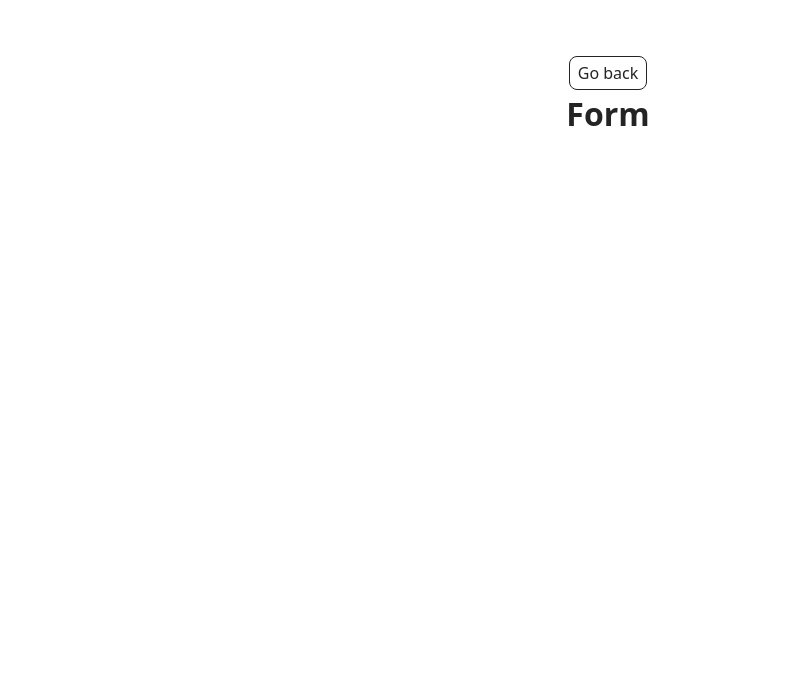
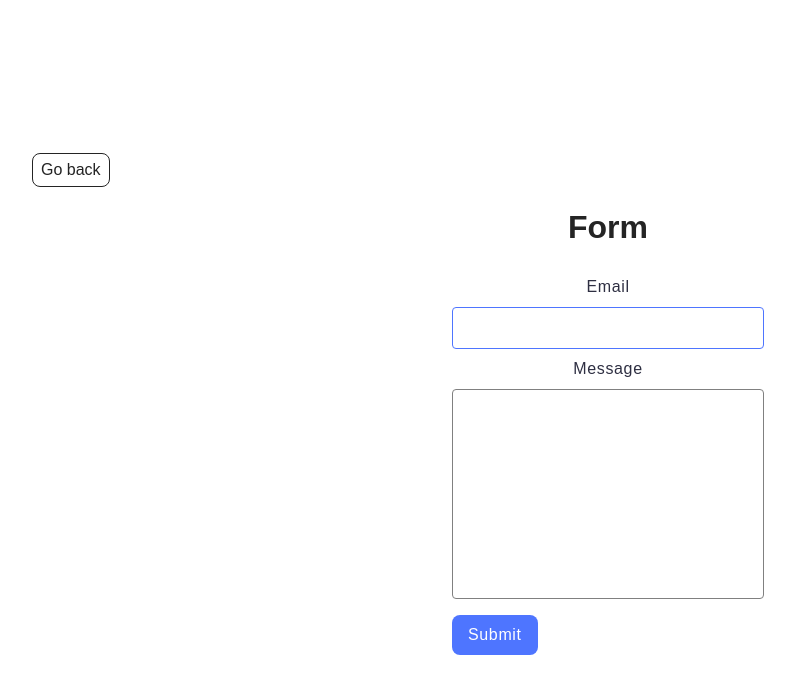
Before and after one commit to liudmylachursinova/goit-js-hw-09, a website built with Vite: page src/2-form.html in a window 1280 px wide. Shown: the whole page, without its empty margins (32-827 px from the left). Built offline with nearby package versions, Linux system fonts and the light colour scheme.

Commit message:
HW9 JS part2

```diff
--- a/src/2-form.html
+++ b/src/2-form.html
@@ -12,6 +12,17 @@
       <div class="container">
         <a class="back-link" href="./index.html">Go back</a>
         <h1 class="main-title">Form</h1>
+        <form class="feedback-form" autocomplete="off">
+          <label>
+            Email
+            <input type="email" name="email" autofocus />
+          </label>
+          <label>
+            Message
+            <textarea name="message" rows="8"></textarea>
+          </label>
+          <button type="submit">Submit</button>
+        </form>
       </div>
     </main>
     <script type="module" src="./js/2-form.js"></script>
--- a/src/css/base.css
+++ b/src/css/base.css
@@ -17,11 +17,12 @@
 }
 
 body {
-  display: flex;
-  flex-direction: column;
-  min-width: 100vw;
-  min-height: 100vh;
-  margin: 0;
+  display: block !important;
+ margin: 0;
+ padding: 0;
+ background-color: #fff;
+ font-family: "Montserrat", sans-serif;
+ min-height: 100vh;
 }
 
 main {
--- a/src/css/header.css
+++ b/src/css/header.css
@@ -1,10 +1,24 @@
+
 .header {
-  padding: 20px 0;
+  position: static !important;
+  width: 100% !important;
+  height: auto !important;
+  padding: 16px 24px;
+  background-color: #ffffff;
+  border-bottom: 1px solid #e7e9fc;
+  box-sizing: border-box;
 }
+
 .nav {
   display: flex;
-  justify-content: space-between;
+  align-items: center;
+  justify-content: center;
+  gap: 24px;
+  list-style: none;
+  margin: 0;
+  padding: 0;
 }
+
 .nav-logo {
   display: inline-flex;
   align-items: center;
@@ -42,3 +56,8 @@
 .nav-link.active::after {
   background: #747bff;
 }
+
+.back-link {
+  align-self: flex-start;
+  margin-bottom: 16px;
+}
--- a/src/css/styles.css
+++ b/src/css/styles.css
@@ -17,13 +17,8 @@
 @import url('./back-link.css');
 @import url('./footer.css');
 
-body {
-  margin: 0;
-  padding: 24px 0;
-  background-color: #fff;
-  display: flex;
-  justify-content: center;
-}
+
+/*Gallery*/
 
 .gallery {
   width: 100%;
@@ -58,3 +53,100 @@
 .gallery-image:hover {
   transform: scale(1.05);
 }
+
+/*Form*/
+
+.container {
+  display: flex;
+  flex-direction: column;
+  align-items: center;
+  justify-content: center;
+  min-height: 100vh;
+  padding: 24px;
+  box-sizing: border-box;
+}
+
+.feedback-form {
+  display: flex;
+  flex-direction: column;
+  gap: 8px;
+  width: 100%;
+  max-width: 360px;
+  padding: 24px;
+  background-color: #ffffff;
+  border-radius: 8px;
+  box-sizing: border-box;
+}
+
+
+.feedback-form label {
+  display: flex;
+  flex-direction: column;
+  gap: 8px;
+  font-family: "Montserrat", sans-serif;
+  font-size: 16px;
+  line-height: 1.5;
+  letter-spacing: 0.04em;
+  color: #2e2f42;
+}
+
+.feedback-form input,
+.feedback-form textarea {
+  width: 100%;
+  padding: 8px 16px;
+  font-family: inherit;
+  font-size: 16px;
+  line-height: 1.5;
+  letter-spacing: 0.04em;
+  color: #2e2f42;
+  background-color: transparent;
+  border: 1px solid #808080;
+  border-radius: 4px;
+  outline: none;
+  box-sizing: border-box;
+  transition: border-color 250ms cubic-bezier(0.4, 0, 0.2, 1);
+}
+
+.feedback-form textarea {
+  resize: none;
+}
+
+.feedback-form input:hover,
+.feedback-form textarea:hover {
+  border-color: #000000;
+}
+
+.feedback-form input:focus,
+.feedback-form textarea:focus {
+  border-color: #4e75ff;
+}
+
+.feedback-form button {
+   align-self: flex-start;
+   margin-top: 8px;
+   padding: 8px 16px;
+   font-family: inherit;
+   font-weight: 500;
+   font-size: 16px;
+   line-height: 1.5;
+   letter-spacing: 0.04em;
+   color: #ffffff;
+   background-color: #4e75ff;
+   border: none;
+   border-radius: 8px;
+   cursor: pointer;
+   transition: background-color 250ms cubic-bezier(0.4, 0, 0.2, 1);
+}
+
+
+ .feedback-form button:hover {
+   background-color: #6c8cff;
+ }
+
+ .header .container {
+   min-height: auto !important;
+   height: auto !important;
+   display: flex !important;
+   align-items: center !important;
+   justify-content: space-between !important;
+ }
--- a/src/js/2-form.js
+++ b/src/js/2-form.js
@@ -1 +1,42 @@
-console.log('Form');
+const formData = {
+    email: "",
+    message: "",
+}
+
+const STORAGE_KEY = "feedback-form-state";
+const form = document.querySelector(".feedback-form");
+
+function populateForm() {
+    const savedData = localStorage.getItem(STORAGE_KEY);
+    if (saveData) {
+        try {
+            const parsedData = JSON.parse(savedData);
+            formData.email = parsedData.email || "";
+            formData.message = parsedData.message || "";
+            form.elements.email.value = formData.email;
+            form.elements.message.value = formData.message;
+        } catch (error) {
+            consolez.error(error);
+        }
+    }
+}
+
+populateForm();
+
+form.addEventListener("input", (event) => {
+    formData[event.target.name] = event.target.value;
+    localStorage.setItem(STORAGE_KEY, JSON.stringify(formData));
+});
+
+form.addEventListener("submit", (event) => {
+    event.preventDefault();
+     if (formData.email === "" || formData.message === "") {
+    alert("Fill please all fields");
+    return;
+    }
+    console.log("Form Submitted:", formData);
+    ocalStorage.removeItem(STORAGE_KEY);
+  formData.email = "";
+  formData.message = "";
+  form.reset();
+});
```
